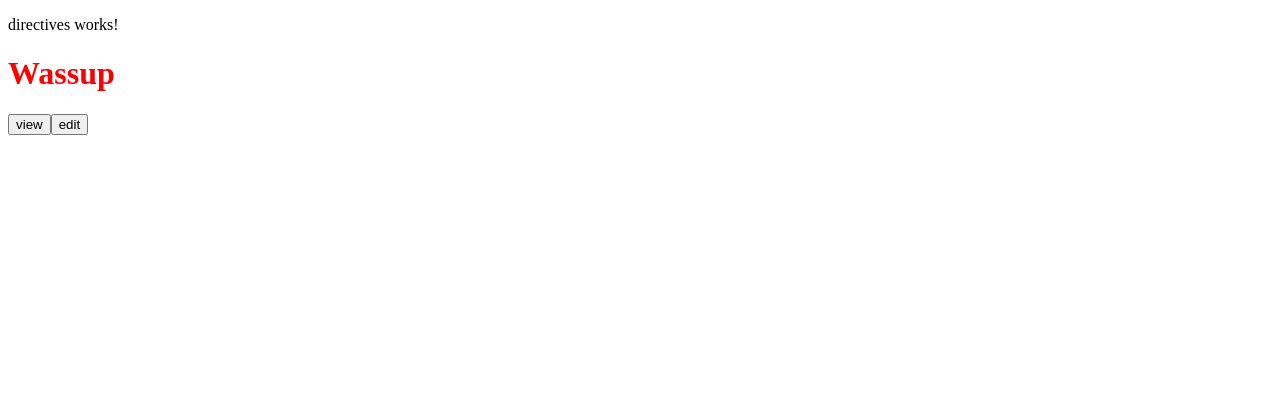
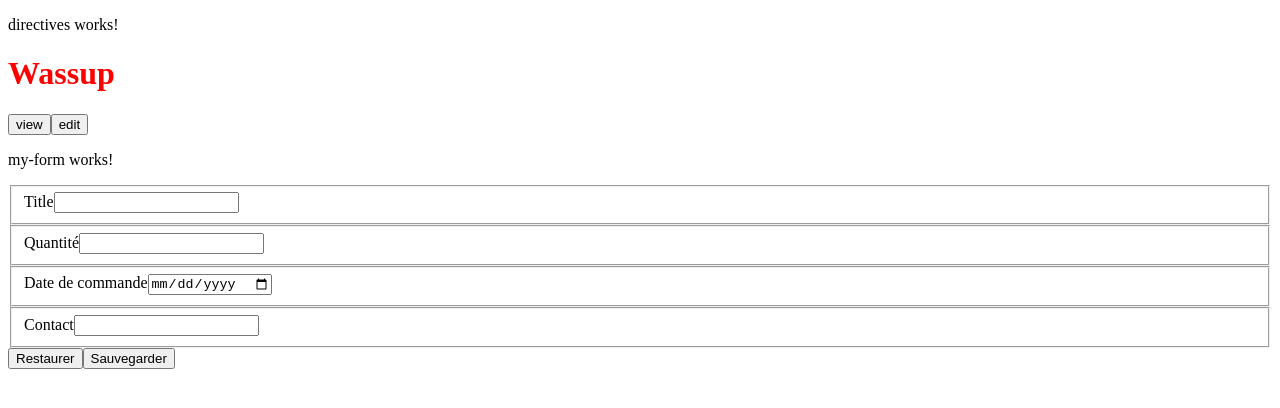
Before and after one commit to Thomas-Nigon/WCS_Angular-Quests, an Angular app: page / in a window 1280 px wide. Shown: the top 408 px of the page. Built offline with nearby package versions, Linux system fonts and the light colour scheme.

Commit message:
first commit

```diff
--- a/src/app/app.component.html
+++ b/src/app/app.component.html
@@ -9,6 +9,7 @@
 
 <main class="main">
   <app-directives />
+  <app-my-form />
 </main>
 
 <!-- * * * * * * * * * * * * * * * * * * * * * * * * * * * * * * * * -->
--- a/src/app/app.component.ts
+++ b/src/app/app.component.ts
@@ -4,6 +4,7 @@ import { BlockComponent } from './block/block.component';
 import { UserProfileComponent } from './user-profile/user-profile.component';
 import { DirectivesComponent } from './directives/directives.component';
 import { CommonModule } from '@angular/common';
+import { MyFormComponent } from './my-form/my-form.component';
 
 @Component({
   selector: 'app-root',
@@ -13,6 +14,7 @@ import { CommonModule } from '@angular/common';
     BlockComponent,
     UserProfileComponent,
     DirectivesComponent,
+    MyFormComponent,
   ],
   templateUrl: './app.component.html',
   styleUrl: './app.component.scss',
--- /dev/null
+++ b/src/app/my-form/my-form.component.html
@@ -0,0 +1,37 @@
+<p>my-form works!</p>
+<form>
+  <fieldset>
+    <label for="title-order">Title</label>
+    <input
+      id="title-order"
+      name="title-order"
+      type="text"
+      required
+      minlength="5"
+    />
+  </fieldset>
+
+  <fieldset>
+    <label for="quantity-order">Quantité</label>
+    <input id="quantity-order" name="quantity-order" type="number" required />
+  </fieldset>
+
+  <fieldset>
+    <label for="date-order">Date de commande</label>
+    <input id="date-order" name="date-order" type="date" required />
+  </fieldset>
+
+  <fieldset>
+    <label for="contact-order">Contact</label>
+    <input
+      id="contact-order"
+      name="contact-order"
+      type="email"
+      required
+      email
+    />
+  </fieldset>
+
+  <button type="reset">Restaurer</button>
+  <button type="submit">Sauvegarder</button>
+</form>
```
Also changed, not shown: src/app/my-form/my-form.component.ts (added, +12 -0 lines), src/app/my-form/my-form.component.scss (added), 1 other file (tests, documents, lock files or other folders).
